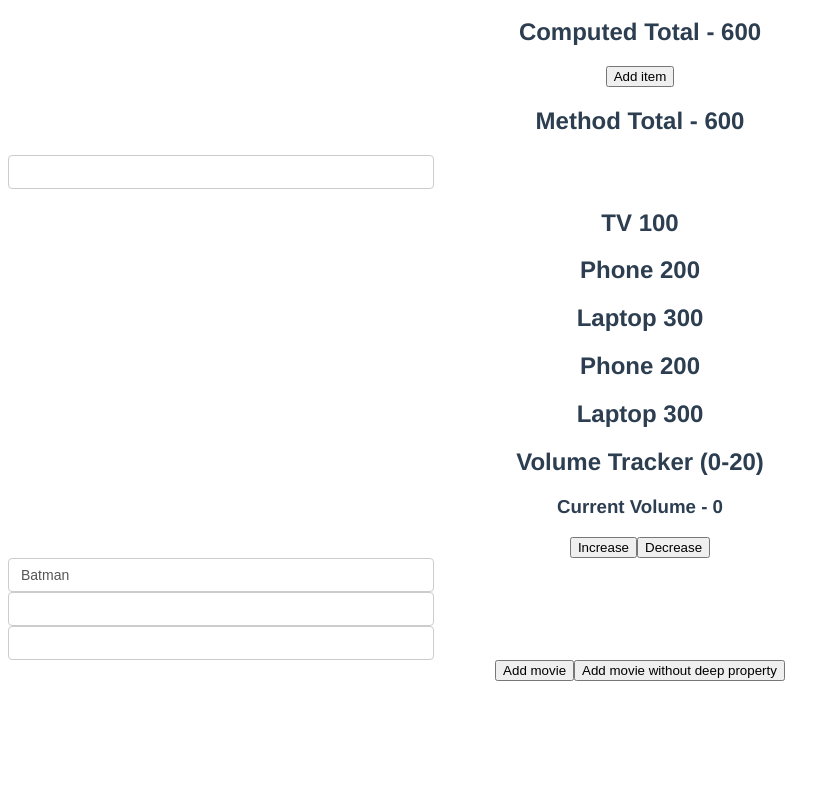
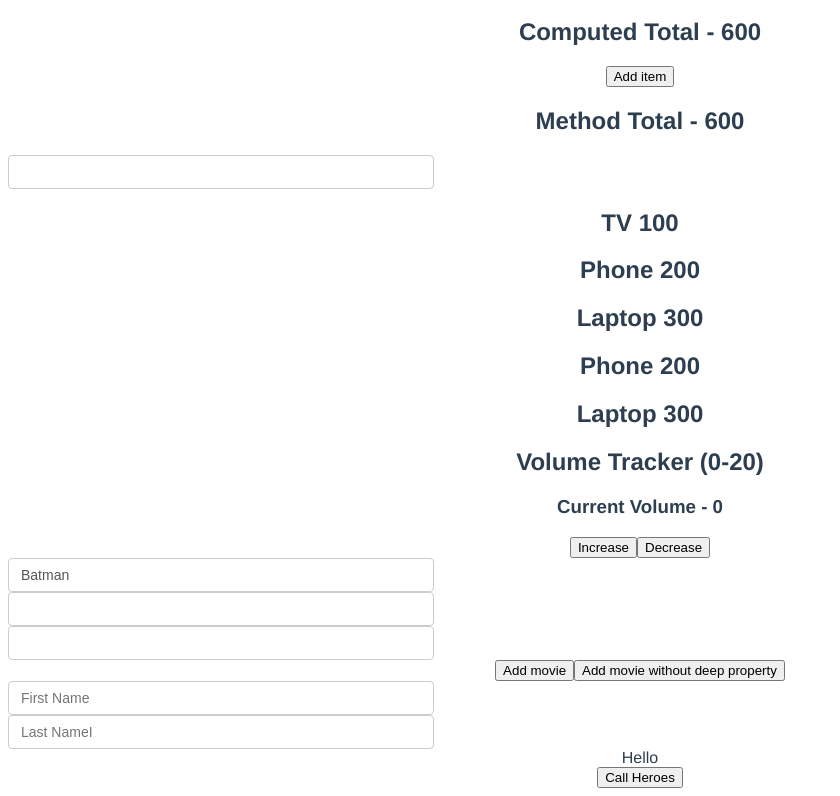
Before and after one commit to swee76/getting-started-on-vue, a Vue app: page / in a window 1280 px wide. Shown: the part 5056-5852 px from the top of the page, without its empty margins (0-840 px from the left). Before the commit the page ends 5745 px from the top, so only its background shows below. Built offline with nearby package versions, Linux system fonts and the light colour scheme.

Commit message:
custom events and composition API

```diff
--- a/src/App.vue
+++ b/src/App.vue
@@ -47,6 +47,7 @@
   <computed-properties />
   <computed-setter />
   <watchers-vue />
+  <person-vue />
 </template>
 
 <script>
@@ -60,6 +61,7 @@ import FormHandling from "./components/FormHandling.vue";
 import ComputedProperties from "./components/ComputedProperties.vue";
 import ComputedSetter from "./components/ComputedSetter.vue";
 import WatchersVue from "./components/Watchers.vue";
+import Person from "./components/CustomEventsAndCompositionAPI/Person.vue";
 
 export default {
   components: {
@@ -73,6 +75,7 @@ export default {
     "computed-properties": ComputedProperties,
     "computed-setter": ComputedSetter,
     "watchers-vue": WatchersVue,
+    "person-vue": Person,
   },
   name: "App",
   data() {
--- /dev/null
+++ b/src/components/CustomEventsAndCompositionAPI/Person.vue
@@ -0,0 +1,47 @@
+<template>
+  <div>
+    <input
+      type="text"
+      placeholder="First Name"
+      id="first-name"
+      v-model="firstName"
+    />
+    <input
+      type="text"
+      placeholder="Last NameI"
+      id="last-name"
+      v-model="lastName"
+    />
+  </div>
+  <PersonGreeting
+    :firstName="firstName"
+    :lastName="lastName"
+    @callHeroes="callHeroes"
+  />
+</template>
+
+<script>
+import { ref } from "vue";
+import PersonGreeting from "./PersonGreeting.vue";
+export default {
+  name: "PersonVue",
+  components: {
+    PersonGreeting,
+  },
+  setup() {
+    const firstName = ref("");
+    const lastName = ref("");
+
+    function callHeroes(hero) {
+      alert(`Calling ${hero}`);
+    }
+    return {
+      firstName,
+      lastName,
+      callHeroes,
+    };
+  },
+};
+</script>
+
+<style></style>
--- /dev/null
+++ b/src/components/CustomEventsAndCompositionAPI/PersonGreeting.vue
@@ -0,0 +1,27 @@
+<template>
+  <div>Hello {{ fullName }}</div>
+  <button @click="sendEvent">Call Heroes</button>
+</template>
+
+<script>
+import { computed } from "vue";
+export default {
+  name: "PersonGreeting",
+  setup(props, context) {
+    const fullName = computed(() => {
+      return `${props.firstName}  ${props.lastName}`;
+    });
+    function sendEvent() {
+      context.emit("callHeroes", fullName.value);
+    }
+    return {
+      fullName,
+      sendEvent,
+    };
+  },
+  props: ["firstName", "lastName"],
+  emits: ["callHeroes"],
+};
+</script>
+
+<style scoped></style>
```
